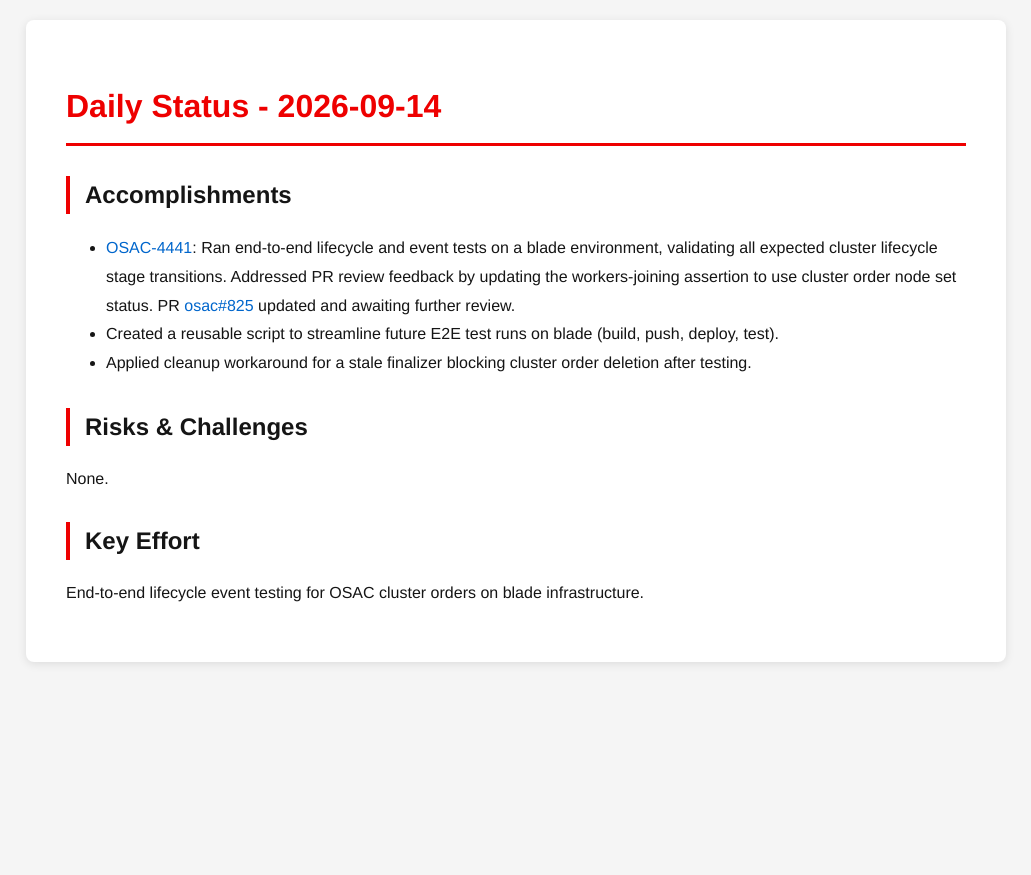
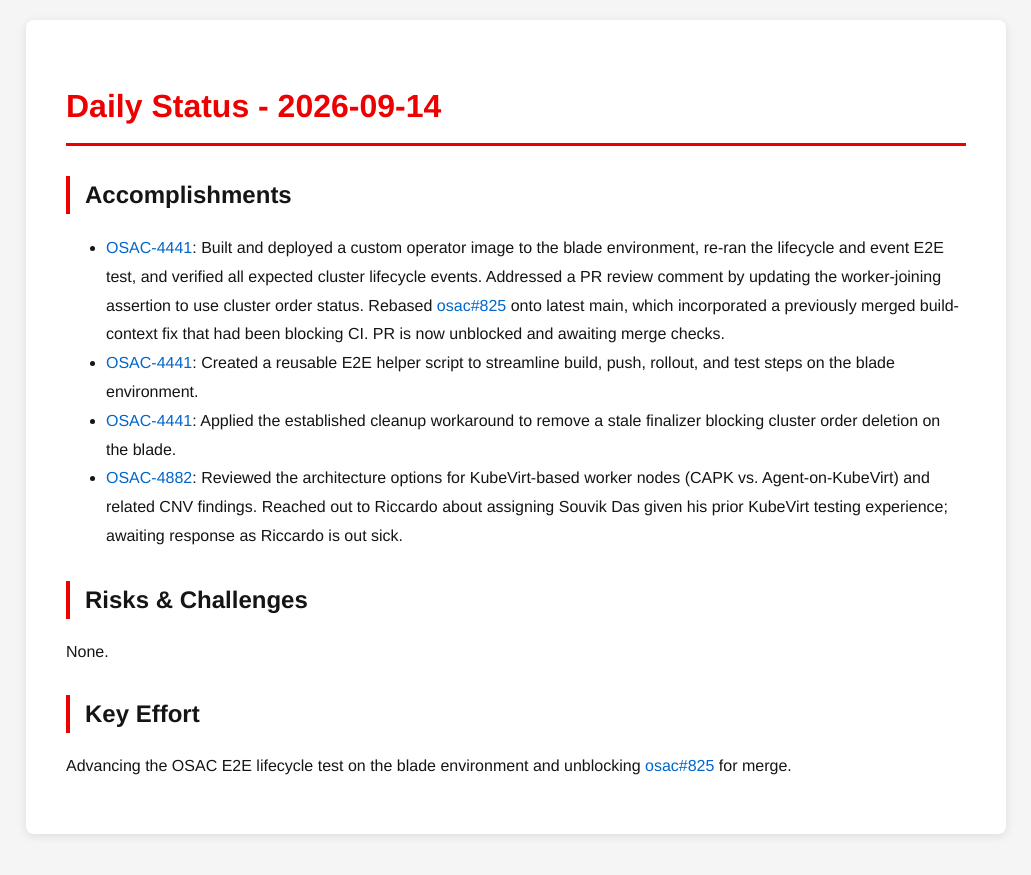
Before and after one commit to tzvatot/daily-status, a Jekyll site: the page built from 2026-09-14.md, in a window 1280 px wide. Shown: the top 875 px of the page, without its empty margins (124-1155 px from the left). Built offline with Jekyll 4.4.1, drawn with Linux system fonts in a browser that asks for light colours.

Commit message:
Daily status update - 2026-09-14

```diff
--- a/2026-09-14.md
+++ b/2026-09-14.md
@@ -7,12 +7,13 @@ date: 2026-09-14
 # Daily Status - 2026-09-14
 
 ## Accomplishments
-- [OSAC-4441](https://redhat.atlassian.net/browse/OSAC-4441): Ran end-to-end lifecycle and event tests on a blade environment, validating all expected cluster lifecycle stage transitions. Addressed PR review feedback by updating the workers-joining assertion to use cluster order node set status. PR [osac#825](https://github.com/osac-project/osac/pull/825) updated and awaiting further review.
-- Created a reusable script to streamline future E2E test runs on blade (build, push, deploy, test).
-- Applied cleanup workaround for a stale finalizer blocking cluster order deletion after testing.
+- [OSAC-4441](https://redhat.atlassian.net/browse/OSAC-4441): Built and deployed a custom operator image to the blade environment, re-ran the lifecycle and event E2E test, and verified all expected cluster lifecycle events. Addressed a PR review comment by updating the worker-joining assertion to use cluster order status. Rebased [osac#825](https://github.com/osac-project/osac/pull/825) onto latest main, which incorporated a previously merged build-context fix that had been blocking CI. PR is now unblocked and awaiting merge checks.
+- [OSAC-4441](https://redhat.atlassian.net/browse/OSAC-4441): Created a reusable E2E helper script to streamline build, push, rollout, and test steps on the blade environment.
+- [OSAC-4441](https://redhat.atlassian.net/browse/OSAC-4441): Applied the established cleanup workaround to remove a stale finalizer blocking cluster order deletion on the blade.
+- [OSAC-4882](https://redhat.atlassian.net/browse/OSAC-4882): Reviewed the architecture options for KubeVirt-based worker nodes (CAPK vs. Agent-on-KubeVirt) and related CNV findings. Reached out to Riccardo about assigning Souvik Das given his prior KubeVirt testing experience; awaiting response as Riccardo is out sick.
 
 ## Risks & Challenges
 None.
 
 ## Key Effort
-End-to-end lifecycle event testing for OSAC cluster orders on blade infrastructure.
+Advancing the OSAC E2E lifecycle test on the blade environment and unblocking [osac#825](https://github.com/osac-project/osac/pull/825) for merge.
```
